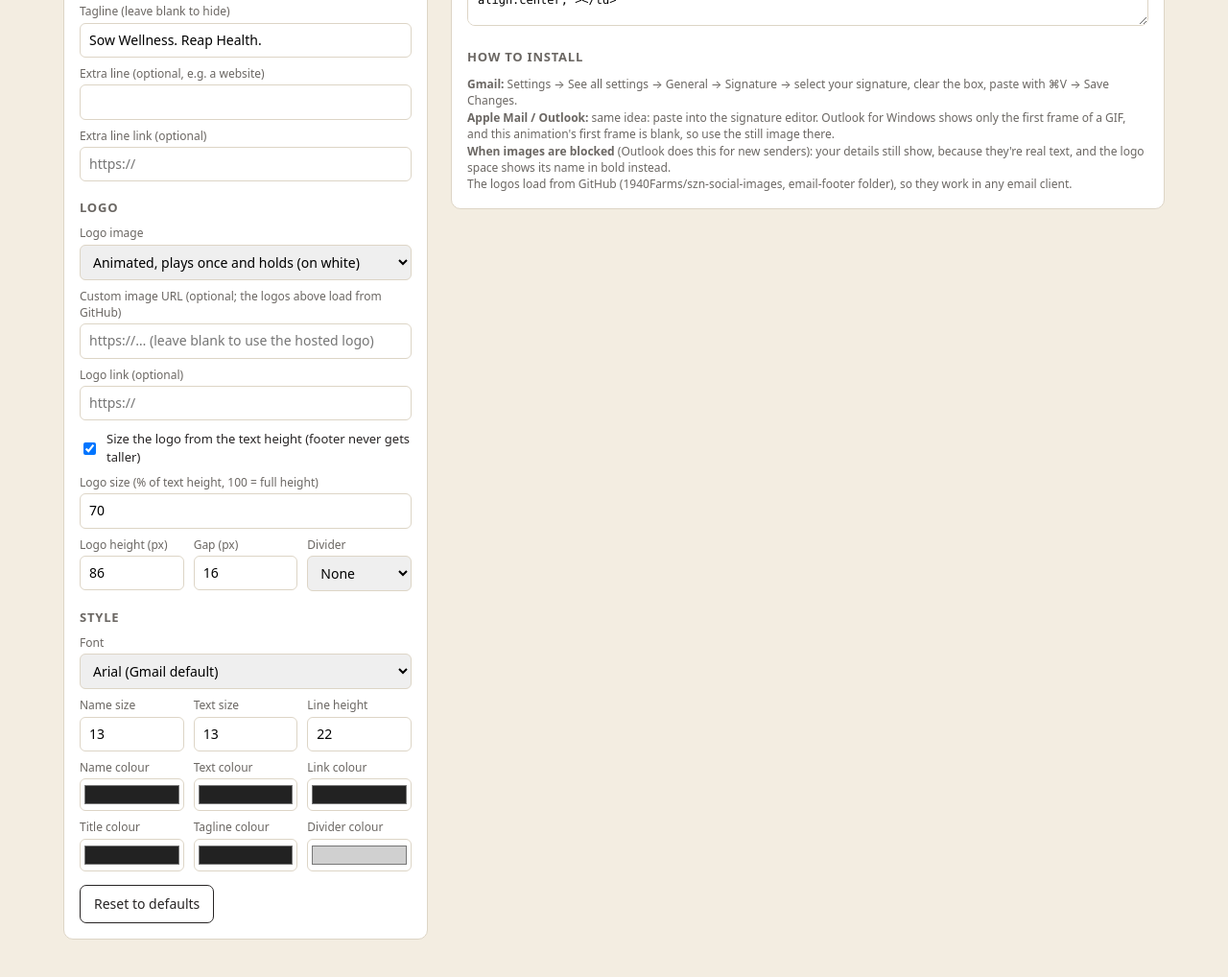
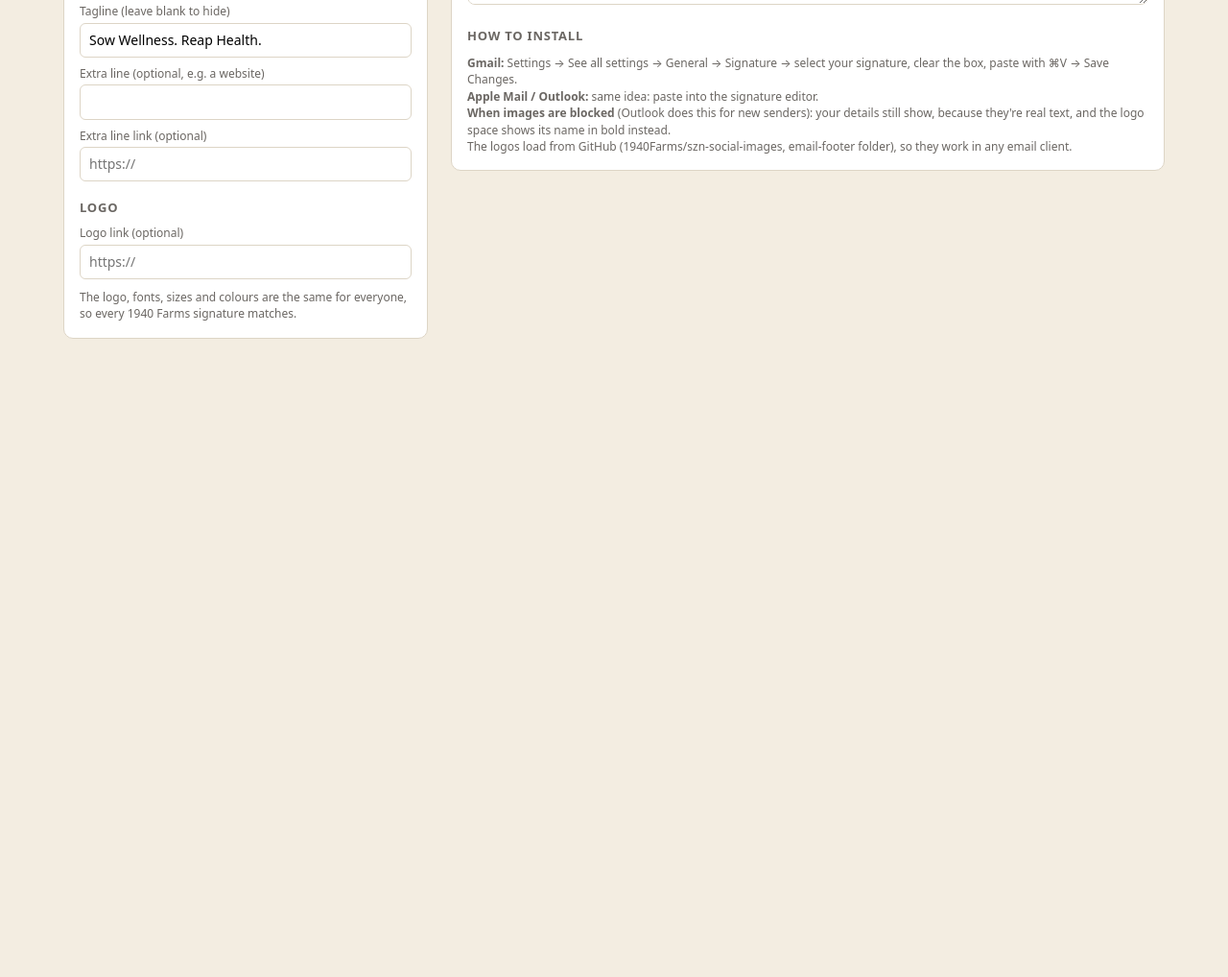
Before and after one commit to 1940Farms/1940-farms-email-footer, a plain HTML site: page index.html in a window 1280 px wide. Shown: the part 538-1556 px from the top of the page at 96% size. After the commit the page ends 939 px from the top, so only its background shows below. Drawn offline with Linux system fonts and the light colour scheme.

Commit message:
Standard look: no style/logo controls, tighter lines, grey name, dark blue email link

```diff
--- a/index.html
+++ b/index.html
@@ -50,51 +50,8 @@
   <label>Extra line link (optional)</label><input type="url" data-k="extraUrl" placeholder="https://">
 
   <h2>Logo</h2>
-  <label>Logo image</label>
-  <select data-k="logoFile">
-      <option value="1940 Farms Logo - Email (on white, plays once).gif">Animated, plays once and holds (on white)</option>
-      <option value="1940 Farms Logo - Email (on white, loops).gif">Animated, loops (on white)</option>
-      <option value="1940 Farms Logo - Email (transparent, plays once).gif">Animated, plays once (transparent)</option>
-      <option value="1940 Farms Logo - Email (transparent, loops).gif">Animated, loops (transparent)</option>
-      <option value="1940 Farms Logo - Email (still).png">Still image (best for Outlook)</option>
-  </select>
-  <label>Custom image URL (optional; the logos above load from GitHub)</label>
-  <input type="url" data-k="logoUrl" placeholder="https://… (leave blank to use the hosted logo)">
   <label>Logo link (optional)</label><input type="url" data-k="logoLink" placeholder="https://">
-  <label class="check"><input type="checkbox" data-k="fitLogo"> Size the logo from the text height (footer never gets taller)</label>
-  <label>Logo size (% of text height, 100 = full height)</label><input type="number" data-k="logoScale" min="30" max="100" step="5">
-  <div class="three">
-    <div><label>Logo height (px)</label><input type="number" data-k="logoH" min="40" max="200"></div>
-    <div><label>Gap (px)</label><input type="number" data-k="gap" min="0" max="60"></div>
-    <div><label>Divider</label><select data-k="divider"><option value="none">None</option><option value="line">Thin line</option></select></div>
-  </div>
-
-  <h2>Style</h2>
-  <label>Font</label>
-  <select data-k="font">
-    <option value="Arial, Helvetica, sans-serif">Arial (Gmail default)</option>
-    <option value="Helvetica, Arial, sans-serif">Helvetica</option>
-    <option value="Verdana, Geneva, sans-serif">Verdana</option>
-    <option value="Georgia, 'Times New Roman', serif">Georgia</option>
-    <option value="Tahoma, Geneva, sans-serif">Tahoma</option>
-    <option value="'Trebuchet MS', Arial, sans-serif">Trebuchet</option>
-  </select>
-  <div class="three">
-    <div><label>Name size</label><input type="number" data-k="nameSize" min="9" max="24"></div>
-    <div><label>Text size</label><input type="number" data-k="textSize" min="9" max="20"></div>
-    <div><label>Line height</label><input type="number" data-k="lineH" min="12" max="32"></div>
-  </div>
-  <div class="three">
-    <div><label>Name colour</label><input type="color" data-k="nameColor"></div>
-    <div><label>Text colour</label><input type="color" data-k="textColor"></div>
-    <div><label>Link colour</label><input type="color" data-k="linkColor"></div>
-  </div>
-  <div class="three">
-    <div><label>Title colour</label><input type="color" data-k="titleColor"></div>
-    <div><label>Tagline colour</label><input type="color" data-k="tagColor"></div>
-    <div><label>Divider colour</label><input type="color" data-k="divColor"></div>
-  </div>
-  <div class="btns"><button class="ghost" id="reset">Reset to defaults</button></div>
+  <div class="note">The logo, fonts, sizes and colours are the same for everyone, so every 1940 Farms signature matches.</div>
 </section>
 
 <section>
@@ -116,7 +73,7 @@
     <h2>How to install</h2>
     <div class="note">
       <b>Gmail:</b> Settings → See all settings → General → Signature → select your signature, clear the box, paste with ⌘V → Save Changes.<br>
-      <b>Apple Mail / Outlook:</b> same idea: paste into the signature editor. Outlook for Windows shows only the first frame of a GIF, and this animation's first frame is blank, so use the still image there.<br>
+      <b>Apple Mail / Outlook:</b> same idea: paste into the signature editor.<br>
       <b>When images are blocked</b> (Outlook does this for new senders): your details still show, because they're real text, and the logo space shows its name in bold instead.<br>
       The logos load from GitHub (1940Farms/szn-social-images, email-footer folder), so they work in any email client.
     </div>
@@ -140,31 +97,27 @@ const DEFAULTS = {
   fitLogo: true, logoScale: 70, logoH: 86, gap: 16, divider: "none",
   font: "Arial, Helvetica, sans-serif",
   // every line the same size and colour; only the name is bold
-  nameSize: 13, textSize: 13, lineH: 22,
-  nameColor: "#222222", titleColor: "#222222", textColor: "#222222",
-  linkColor: "#222222", tagColor: "#222222", divColor: "#d0d0d0",
+  // tighter lines; name bold in 75% grey; email a dark-blue underlined link; everything else one colour
+  nameSize: 13, textSize: 13, lineH: 18,
+  nameColor: "#404040", titleColor: "#222222", textColor: "#222222",
+  linkColor: "#0b3d91", tagColor: "#222222", divColor: "#d0d0d0",
   styleVersion: 2
 };
-// Settings saved before the matching-text update keep their details but take the new style.
-const STYLE_KEYS = ["font", "nameSize", "textSize", "lineH", "nameColor", "titleColor", "textColor", "linkColor", "tagColor"];
+// The look is standard for everyone: saved settings only ever restore the details people typed.
+const LOCKED_KEYS = ["font", "nameSize", "textSize", "lineH", "nameColor", "titleColor", "textColor", "linkColor", "tagColor",
+                     "divColor", "fitLogo", "logoScale", "logoH", "gap", "divider", "logoUrl", "logoFile", "styleVersion"];
 function loadSaved(raw) {
   const s = JSON.parse(raw || "{}");
-  if (s.styleVersion !== DEFAULTS.styleVersion) { STYLE_KEYS.forEach(k => delete s[k]); delete s.styleVersion; }
+  LOCKED_KEYS.forEach(k => delete s[k]);
   return s;
 }
 const isCombo = (file) => file.startsWith("1940 + SZN");
 const logoRatio = () => isCombo(S.logoFile) ? 628 / 172 : 520 / 240;   // width / height of the logo files
 // Shown in place of the logo when an email app blocks images (Outlook does for new senders)
 const logoAlt = () => isCombo(S.logoFile) ? "1940 Farms | SZN Spice Company" : "1940 Farms";
-const KEY = "1940-email-footer-shared-v1";          // your details: shared by both footer pages
-const LOGO_KEY = KEY + ":logo:1940";              // logo choice: one per page
-const PAGE_LOGOS = [...document.querySelectorAll('[data-k="logoFile"] option')].map(o => o.value);
+const KEY = "1940-email-footer-shared-v1";   // details shared by both pages
 let S;
-try {
-  S = Object.assign({}, DEFAULTS, loadSaved(localStorage.getItem(KEY)));
-  const saved = JSON.parse(localStorage.getItem(LOGO_KEY) || "{}").logoFile;
-  S.logoFile = PAGE_LOGOS.includes(saved) ? saved : DEFAULTS.logoFile;
-} catch (e) { S = { ...DEFAULTS }; }
+try { S = Object.assign({}, DEFAULTS, loadSaved(localStorage.getItem(KEY))); } catch (e) { S = { ...DEFAULTS }; }
 
 const esc = s => String(s).replace(/&/g,"&amp;").replace(/</g,"&lt;").replace(/>/g,"&gt;").replace(/"/g,"&quot;");
 const fields = [...document.querySelectorAll("[data-k]")];
@@ -172,7 +125,7 @@ const fields = [...document.querySelectorAll("[data-k]")];
 function load() {
   fields.forEach(f => { const v = S[f.dataset.k]; if (f.type === "checkbox") f.checked = !!v; else f.value = v; });
 }
-function save() { try { const { logoFile, ...details } = S; localStorage.setItem(KEY, JSON.stringify(details)); localStorage.setItem(LOGO_KEY, JSON.stringify({ logoFile })); } catch (e) {} }
+function save() { try { localStorage.setItem(KEY, JSON.stringify(S)); } catch (e) {} }
 
 const HOSTED = "https://raw.githubusercontent.com/1940Farms/szn-social-images/main/email-footer/";
 const HOSTED_FILES = {
@@ -203,13 +156,13 @@ function checkHosted(file) {
 function build(logoH, forExport) {
   const f = S.font, lh = S.lineH + "px";
   const line = (txt, color, size, extra = "") => txt ? `<div style="margin:0;padding:0;font-family:${f};font-size:${size}px;line-height:${lh};color:${color};${extra}">${txt}</div>` : "";
-  const mail = S.email ? `<a href="mailto:${esc(S.email)}" style="color:${S.linkColor};text-decoration:none;">${esc(S.email)}</a>` : "";
+  const mail = S.email ? `<a href="mailto:${esc(S.email)}" style="color:${S.linkColor};text-decoration:underline;">${esc(S.email)}</a>` : "";
   // With a cell number:  "Cell: … | email"  then  "Toll Free: …".   Without:  "Toll Free: … | email".
   const cell = S.cell && S.cell.trim() ? `Cell: ${esc(S.cell.trim())}` : "";
   const toll = S.phone && S.phone.trim() ? `Toll Free: ${esc(S.phone.trim())}` : "";
   const contact = cell ? [cell, mail].filter(Boolean).join(" | ") : [toll, mail].filter(Boolean).join(" | ");
   const contact2 = cell ? toll : "";
-  const extra = S.extra ? (S.extraUrl ? `<a href="${esc(S.extraUrl)}" style="color:${S.linkColor};text-decoration:none;">${esc(S.extra)}</a>` : esc(S.extra)) : "";
+  const extra = S.extra ? (S.extraUrl ? `<a href="${esc(S.extraUrl)}" style="color:${S.linkColor};text-decoration:underline;">${esc(S.extra)}</a>` : esc(S.extra)) : "";
   const w = Math.round(logoH * logoRatio());
   const fallback = !forExport && !S.logoUrl.trim() ? ` onerror="this.onerror=null;this.src='${encodeURI(S.logoFile)}'"` : "";
   // the font styles only show when images are blocked: the alt text then reads as a tidy brand line
@@ -251,9 +204,8 @@ function textHeight() {
 
 function render() {
   const tH = textHeight();
-  const scale = Math.min(100, Math.max(20, Number(S.logoScale) || 70));
-  const logoH = S.fitLogo ? Math.round(tH * scale / 100) : Number(S.logoH);
-  if (S.fitLogo) document.querySelector('[data-k="logoH"]').value = logoH;
+  // one standard logo height for everyone (86px), never taller than the text beside it
+  const logoH = Math.min(86, tH);
   document.getElementById("sig").innerHTML = build(logoH, false);
   document.getElementById("code").value = build(logoH, true);
   setTimeout(() => {
@@ -280,11 +232,8 @@ function render() {
 fields.forEach(f => f.addEventListener("input", () => {
   const k = f.dataset.k;
   S[k] = f.type === "checkbox" ? f.checked : (f.type === "number" ? Number(f.value) : f.value);
-  if (k === "logoH") { S.fitLogo = false; document.querySelector('[data-k="fitLogo"]').checked = false; }
-  if (k === "logoScale") { S.fitLogo = true; document.querySelector('[data-k="fitLogo"]').checked = true; }
   render();
 }));
-document.getElementById("reset").onclick = () => { S = { ...DEFAULTS }; load(); render(); toast("Reset"); };
 document.getElementById("darkBg").onchange = e => document.getElementById("stage").classList.toggle("dark", e.target.checked);
 
 function toast(t) { const el = document.getElementById("toast"); el.textContent = t; el.style.opacity = 1; setTimeout(() => el.style.opacity = 0, 1600); }
```
